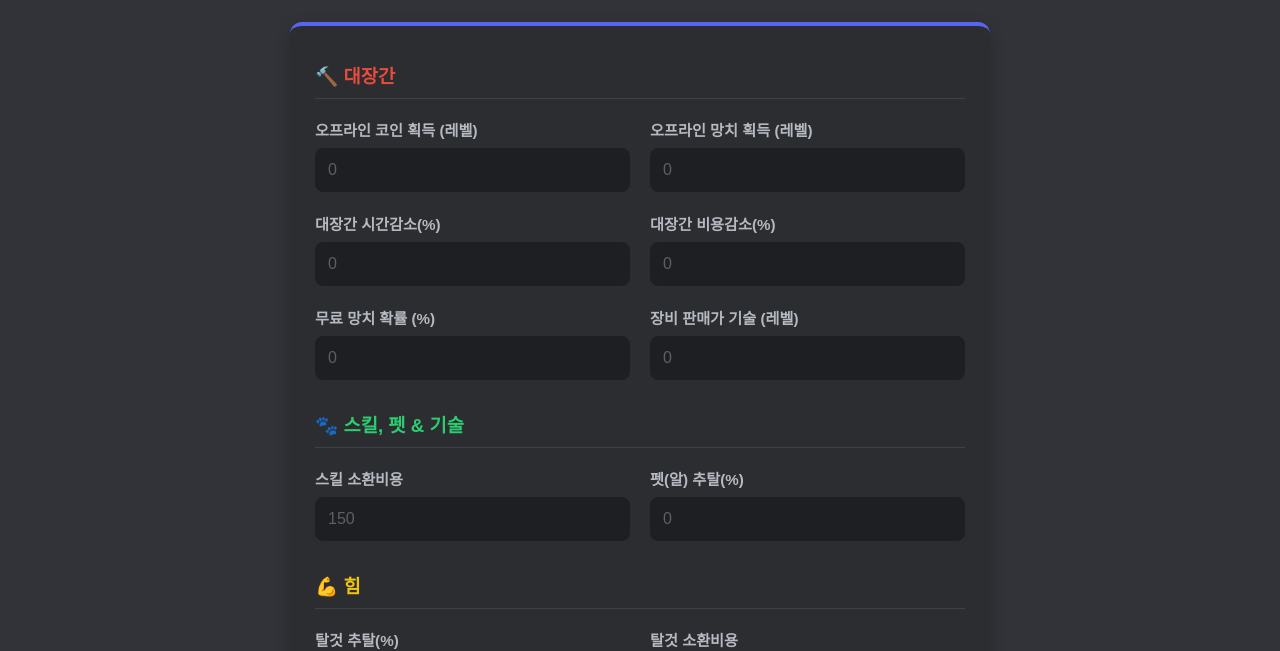
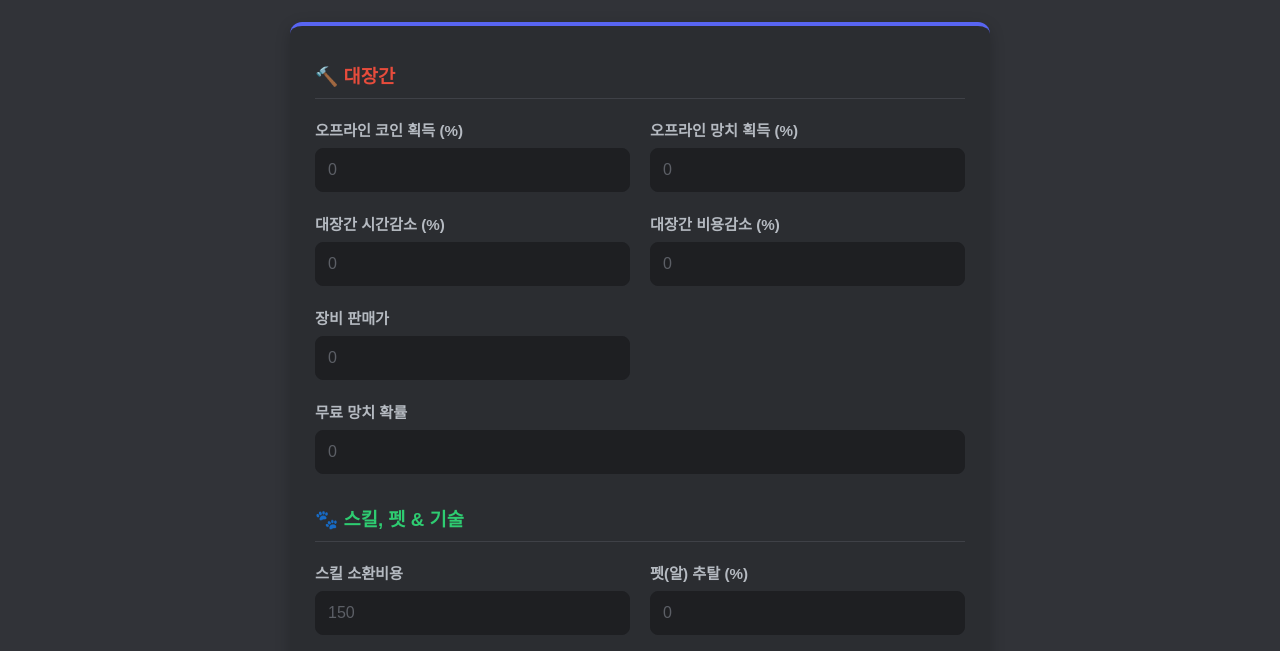
Before and after one commit to kimulgae/forge-master-calculator-2026, a plain HTML site: page settings.html in a window 1280 px wide. Shown: the part 180-831 px from the top of the page. Drawn offline with nearby package versions, Linux system fonts and the light colour scheme; a web font is replaced by a local one.

Commit message:
Update settings.html

```diff
--- a/settings.html
+++ b/settings.html
@@ -42,7 +42,8 @@
         </div>
         <a href="index.html" class="sidebar-link">🚀 승천 계산기</a>
         <a href="guildwar.html" class="sidebar-link">⚔️ 길드전 계산기</a>
-        <a href="offline.html" class="sidebar-link">💤 오프라인 계산기</a>
+        <a href="offline.html" class="sidebar-link">💤 오프라인 & 대장간</a>
+        <a href="settings.html" class="sidebar-link active">⚙️ 프로필 설정</a>
     </div>
 
     <div class="container">
@@ -53,24 +54,24 @@
 
             <h3 style="margin-top: 10px; border-bottom: 1px solid #3f4147; padding-bottom: 10px; color: #e74c3c;">🔨 대장간</h3>
             <div class="input-grid">
-                <div class="input-group"><label>오프라인 코인 획득 (레벨)</label><input type="number" id="db-off-coin" placeholder="0" data-default="0" onfocus="this.placeholder=''" onblur="this.placeholder='0'"></div>
-                <div class="input-group"><label>오프라인 망치 획득 (레벨)</label><input type="number" id="db-off-hammer" placeholder="0" data-default="0" onfocus="this.placeholder=''" onblur="this.placeholder='0'"></div>
-                <div class="input-group"><label>대장간 시간감소(%)</label><input type="number" id="db-forge-spd" placeholder="0" data-default="0" onfocus="this.placeholder=''" onblur="this.placeholder='0'"></div>
-                <div class="input-group"><label>대장간 비용감소(%)</label><input type="number" id="db-forge-dis" placeholder="0" data-default="0" onfocus="this.placeholder=''" onblur="this.placeholder='0'"></div>
-                <div class="input-group"><label>무료 망치 확률 (%)</label><input type="number" id="db-free-hammer" placeholder="0" data-default="0" onfocus="this.placeholder=''" onblur="this.placeholder='0'"></div>
-                <div class="input-group"><label>장비 판매가 기술 (레벨)</label><input type="number" id="db-sell-tech" placeholder="0" data-default="0" onfocus="this.placeholder=''" onblur="this.placeholder='0'"></div>
+                <div class="input-group"><label>오프라인 코인 획득 (%)</label><input type="number" id="db-off-coin" placeholder="0" data-default="0" onfocus="this.placeholder=''" onblur="this.placeholder='0'"></div>
+                <div class="input-group"><label>오프라인 망치 획득 (%)</label><input type="number" id="db-off-hammer" placeholder="0" data-default="0" onfocus="this.placeholder=''" onblur="this.placeholder='0'"></div>
+                <div class="input-group"><label>대장간 시간감소 (%)</label><input type="number" id="db-forge-spd" placeholder="0" data-default="0" onfocus="this.placeholder=''" onblur="this.placeholder='0'"></div>
+                <div class="input-group"><label>대장간 비용감소 (%)</label><input type="number" id="db-forge-dis" placeholder="0" data-default="0" onfocus="this.placeholder=''" onblur="this.placeholder='0'"></div>
+                 <div class="input-group"><label>장비 판매가</label><input type="number" id="db-sell-tech" placeholder="0" data-default="0" onfocus="this.placeholder=''" onblur="this.placeholder='0'"></div>
+                <div class="input-group full-width"><label>무료 망치 확률</label><input type="number" id="db-free-hammer" placeholder="0" data-default="0" onfocus="this.placeholder=''" onblur="this.placeholder='0'"></div>
             </div>
 
             <h3 style="margin-top: 30px; border-bottom: 1px solid #3f4147; padding-bottom: 10px; color: #2ecc71;">🐾 스킬, 펫 & 기술</h3>
             <div class="input-grid">
                 <div class="input-group"><label>스킬 소환비용</label><input type="number" id="db-skill-cost" placeholder="150" data-default="150" onfocus="this.placeholder=''" onblur="this.placeholder='150'"></div>
-                <div class="input-group"><label>펫(알) 추탈(%)</label><input type="number" id="db-pet-ext" placeholder="0" data-default="0" onfocus="this.placeholder=''" onblur="this.placeholder='0'"></div>
+                <div class="input-group"><label>펫(알) 추탈 (%)</label><input type="number" id="db-pet-ext" placeholder="0" data-default="0" onfocus="this.placeholder=''" onblur="this.placeholder='0'"></div>
             </div>
 
             <h3 style="margin-top: 30px; border-bottom: 1px solid #3f4147; padding-bottom: 10px; color: #f1c40f;">💪 힘</h3>
             <div class="input-grid">
-                <div class="input-group"><label>탈것 추탈(%)</label><input type="number" id="db-mount-ext" placeholder="0" data-default="0" onfocus="this.placeholder=''" onblur="this.placeholder='0'"></div>
                 <div class="input-group"><label>탈것 소환비용</label><input type="number" id="db-mount-cost" placeholder="50" data-default="50" onfocus="this.placeholder=''" onblur="this.placeholder='50'"></div>
+                <div class="input-group"><label>탈것 추탈 (%)</label><input type="number" id="db-mount-ext" placeholder="0" data-default="0" onfocus="this.placeholder=''" onblur="this.placeholder='0'"></div>
             </div>
 
             <button onclick="saveTechTree()" class="calc-btn" style="margin-top: 25px;">💾 저장 및 연동하기</button>
```
